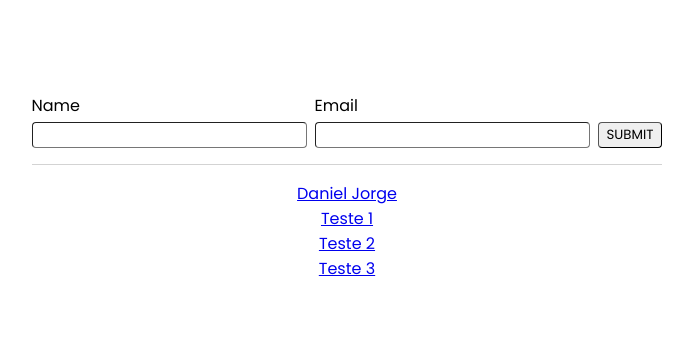
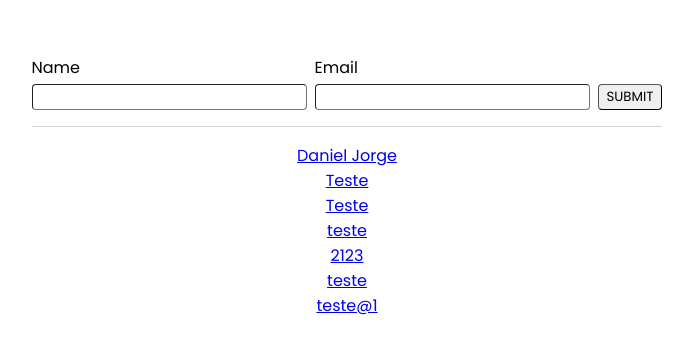
Before and after one commit to danieljpgo/swr-poc, a React (Create React App) app: page /users in a window 1280 px wide. Shown: the part 211-564 px from the top of the page, without its empty margins (293-986 px from the left). Built offline with nearby package versions, Linux system fonts and the light colour scheme; data requests are answered from the project's data file.

Commit message:
feat: add form for testing mutation cache data

```diff
--- a/db.json
+++ b/db.json
@@ -6,19 +6,39 @@
       "email": "teste@gmail.com"
     },
     {
-      "id": 2,
-      "name": "Teste 1",
-      "email": "teste@gmail.com"
+      "name": "Teste",
+      "email": "teste@gmail.com",
+      "id": 2
     },
     {
-      "id": 3,
-      "name": "Teste 2",
-      "email": "teste@gmail.com"
+      "name": "Teste",
+      "email": "teste@gmail.com",
+      "id": 3
     },
     {
-      "id": 4,
-      "name": "Teste 3",
-      "email": "teste@gmail.com"
+      "name": "teste",
+      "email": "teste2@gmail.com",
+      "id": 4
+    },
+    {
+      "name": "",
+      "email": "",
+      "id": 5
+    },
+    {
+      "name": "2123",
+      "email": "daniel.gonzaga@gmail.com",
+      "id": 6
+    },
+    {
+      "name": "teste",
+      "email": "testet@gmail.com",
+      "id": 7
+    },
+    {
+      "name": "teste@1",
+      "email": "testex@gmail.com",
+      "id": 8
     }
   ]
 }
--- a/src/app/common/types/user.ts
+++ b/src/app/common/types/user.ts
@@ -1,5 +1,5 @@
 export interface User {
+  id?: number,
   name: string,
   email: string,
-  id: number,
 }
--- a/src/app/common/utils/hooks/useFetch.ts
+++ b/src/app/common/utils/hooks/useFetch.ts
@@ -1,21 +1,19 @@
 import useSWR from 'swr';
 import api from '../../../common/services/api';
 
-const fetcher = async <Data,>(endpoint: string): Promise<Data> => {
-  const response = await api
-    .get<Data>(endpoint)
-    .then((response) => response.data)
-
-  return response;
-}
+const fetcher = (endpoint: string) => api
+  .get(endpoint)
+  .then((response) => response.data);
 
 const useFetch = <Data = any, Error = any>(url: string) => {
-  const { data, error } = useSWR<Data, Error>(url, fetcher)
+  const { data, error, mutate } = useSWR<Data, Error>(url, fetcher, {
 
-  return { data, error };
+  });
+
+  return { data, error, mutate };
 
 }
 
 export default useFetch;
 
-// isValidating, mutate, revalidate
+// isValidating, revalidate
--- a/src/app/index.tsx
+++ b/src/app/index.tsx
@@ -4,13 +4,23 @@ import { BrowserRouter } from 'react-router-dom';
 import GlobalStyles from './styles/global';
 import theme from './styles/theme';
 import Routes from './routes';
+import { SWRConfig } from 'swr';
 
 const App = () => (
   <ThemeProvider theme={theme}>
     <GlobalStyles />
-    <BrowserRouter>
-      <Routes />
-    </BrowserRouter>
+    <SWRConfig value={{
+      revalidateOnFocus: true,
+      revalidateOnReconnect: true,
+      shouldRetryOnError: true,
+      refreshInterval: 60000,
+      errorRetryInterval: 5000,
+      errorRetryCount: 3
+    }}>
+      <BrowserRouter>
+        <Routes />
+      </BrowserRouter>
+    </SWRConfig>
   </ThemeProvider>
 );
 
--- a/src/app/pages/Users/Form/index.tsx
+++ b/src/app/pages/Users/Form/index.tsx
@@ -1,16 +1,62 @@
-import React from 'react';
+import React, { useState, FormEvent, ChangeEvent } from 'react';
+import { User } from '../../../common/types/user';
 import { Container } from './styles';
 
-const Form: React.FC = () => {
+interface Props {
+  onSubmit: (user: User) => void;
+}
+
+const defaultUser: User = {
+  name: '',
+  email: ''
+}
+
+const Form = (props: Props) => {
+  const { onSubmit } = props;
+  const [form, setForm] = useState<User>(defaultUser);
+
+  function handleSubmit(event: FormEvent<HTMLFormElement>, user: User) {
+    event.preventDefault();
+    onSubmit(user);
+    setForm(defaultUser);
+  }
+
+  function handleInputChange(event: ChangeEvent<HTMLInputElement>) {
+    const { name, value } = event.target;
+    setForm((prev) => ({ ...prev, [name]: value }));
+  }
+
+  const { name, email } = form;
+
   return (
-    <Container>
+    <Container onSubmit={(e) => handleSubmit(e, form)}>
       <div>
-        <label id="name">Name</label>
-        <input id="name" type="text" />
+        <label
+          id="name"
+          htmlFor="name">
+          Name
+        </label>
+        <input
+          id="name"
+          name="name"
+          type="text"
+          value={name}
+          onChange={(e) => handleInputChange(e)}
+        />
       </div>
       <div>
-        <label id="email">Email</label>
-        <input id="email" type="email" />
+        <label
+          id="email"
+          htmlFor="email">
+          Email
+        </label>
+        <input
+          id="email"
+          type="email"
+          name="email"
+          value={email}
+          onChange={(e) => handleInputChange(e)}
+        />
       </div>
       <button type="submit">
         submit
--- a/src/app/pages/Users/index.tsx
+++ b/src/app/pages/Users/index.tsx
@@ -1,17 +1,27 @@
 import React from 'react';
 import { Link } from 'react-router-dom';
 import useFetch from '../../common/utils/hooks/useFetch';
+import api from '../../common/services/api';
 import { User } from '../../common/types/user';
 import Form from './Form';
 import { Container, Content } from './styles';
 
 const Users = () => {
-  const { data } = useFetch<User[]>('users');
+  const { data, mutate } = useFetch<User[]>('users');
+
+  async function handleSubmit(user: User) {
+    api
+      .post<User>('/users', user)
+      .then((response) => response.data)
+      .catch((error) => alert(error));
+
+    mutate((prev) => [...prev, { ...user, id: 0 }], false)
+  }
 
   return (
     <Container>
       <Content>
-        <Form />
+        <Form onSubmit={(newUser) => handleSubmit(newUser)} />
         <hr />
         <ul>
           {data
```
